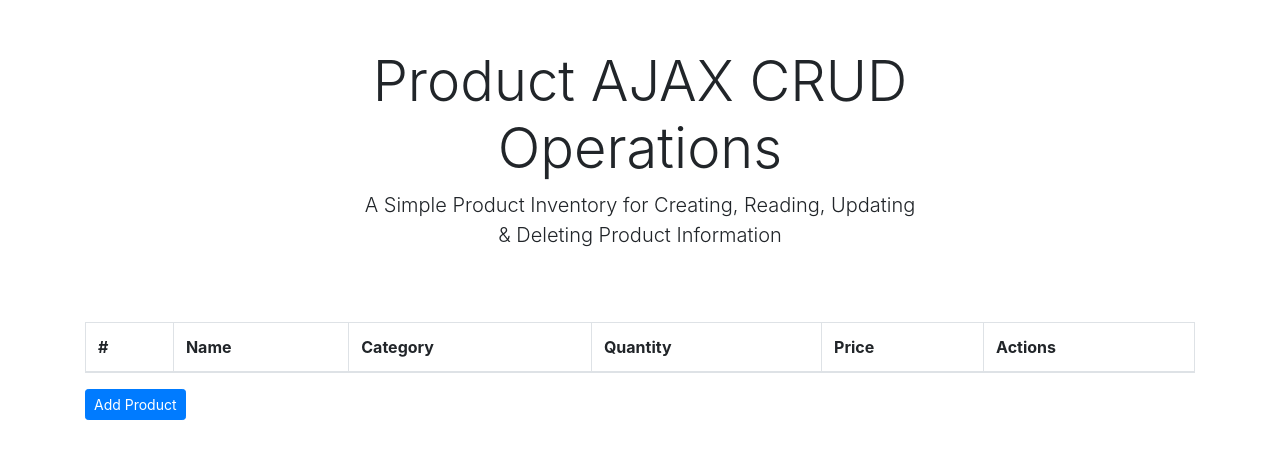
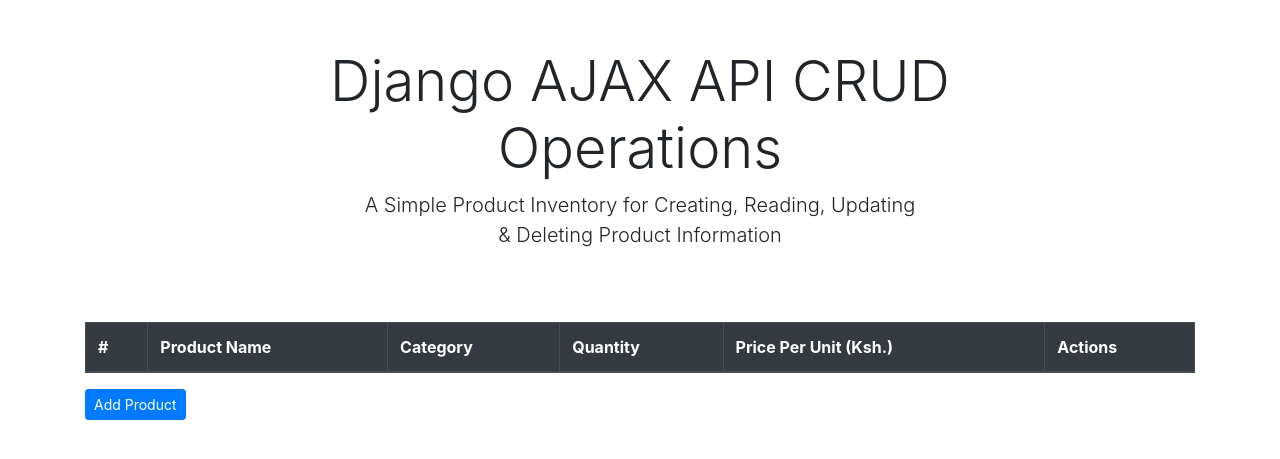
Before and after one commit to steve-njuguna-k/Django-Ajax-CRUD, a Django app: page / in a window 1280 px wide. Shown: the top 459 px of the page. Run offline with Django 3.2, Linux system fonts and the light colour scheme; lists and menus that the app fills with data are empty.

Commit message:
Made changes to Index.html

```diff
--- a/src/templates/Index.html
+++ b/src/templates/Index.html
@@ -14,7 +14,7 @@
     <div class="container-fluid py-5">
         <div class="row mb-4">
           <div class="col-lg-8 mx-auto text-center">
-            <h1 class="display-4">Product AJAX CRUD Operations</h1>
+            <h1 class="display-4">Django AJAX API CRUD Operations</h1>
             <p class="lead mb-0">A Simple Product Inventory for Creating, Reading, Updating <br> & Deleting Product Information</p>
           </div>
         </div>
@@ -24,13 +24,13 @@
         <div class="row">
             <div class="col-sm-12">
                 <table id="Product-Records" class="table table-bordered">
-                    <thead>
+                    <thead class="thead-dark">
                         <tr>
                             <th scope="col">#</th>
-                            <th scope="col">Name</th>
+                            <th scope="col">Product Name</th>
                             <th scope="col">Category</th>
                             <th scope="col">Quantity</th>
-                            <th scope="col">Price</th>
+                            <th scope="col">Price Per Unit (Ksh.)</th>
                             <th scope="col">Actions</th>
                         </tr>
                     </thead>
@@ -49,7 +49,7 @@
     <!-- Add Product Modal -->
     <div class="container">
         <div class="modal fade" id="exampleModal" tabindex="-1" aria-labelledby="exampleModalLabel" aria-hidden="true">
-            <div class="modal-dialog">
+            <div class="modal-dialog modal-dialog-centered">
                 <div class="modal-content">
                     <div class="modal-header">
                     <h5 class="modal-title" id="exampleModalLabel">Add Product</h5>
@@ -99,7 +99,7 @@
     <!-- Edit Product Modal -->
     <div class="container">
         <div class="modal fade" id="editProduct" tabindex="-1" data-bs-backdrop="static" data-bs-keyboard="false" aria-labelledby="exampleModalLabel" aria-hidden="true">
-            <div class="modal-dialog">
+            <div class="modal-dialog modal-dialog-centered">
                 <div class="modal-content">
                     <div class="modal-header">
                     <h5 class="modal-title" id="exampleModalLabel">Edit Product</h5>
@@ -149,7 +149,7 @@
     <!-- Delete Product Modal -->
     <div class="container">
         <div class="modal fade" id="deleteProduct" tabindex="-1" data-bs-backdrop="static" data-bs-keyboard="false" aria-labelledby="exampleModalLabel" aria-hidden="true">
-            <div class="modal-dialog">
+            <div class="modal-dialog modal-dialog-centered">
                 <div class="modal-content">
                     <div class="modal-header">
                     <h5 class="modal-title" id="exampleModalLabel">Delete Product</h5>
```
Also changed, not shown: src/Products/migrations/0001_initial.py, src/Products/migrations/0002_alter_products_quantity.py (deleted).
